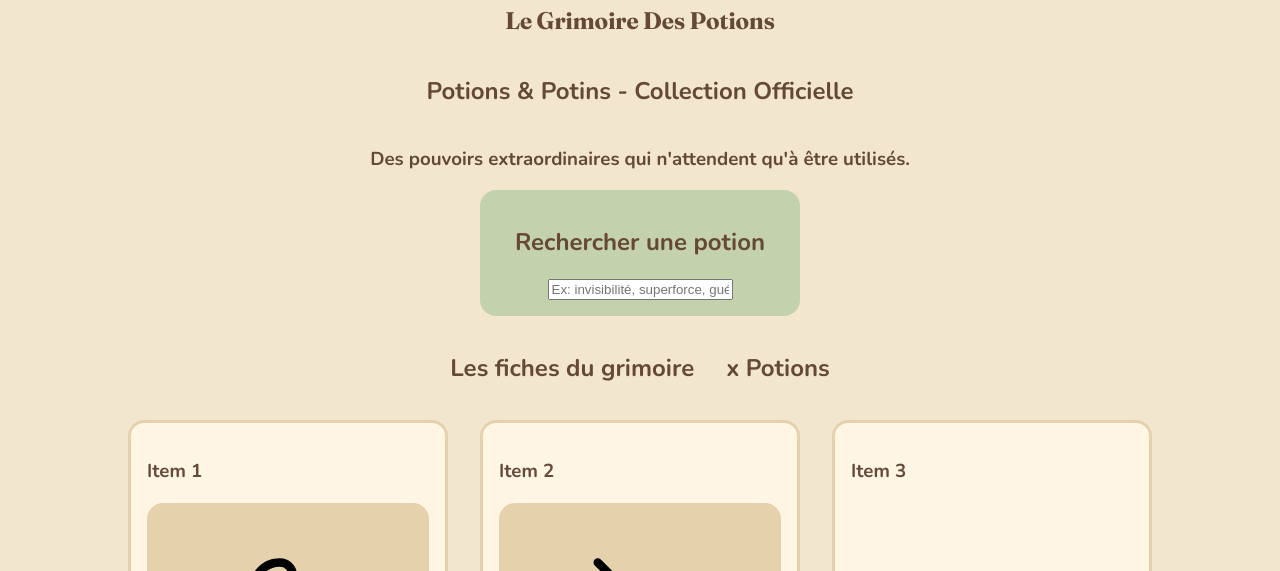
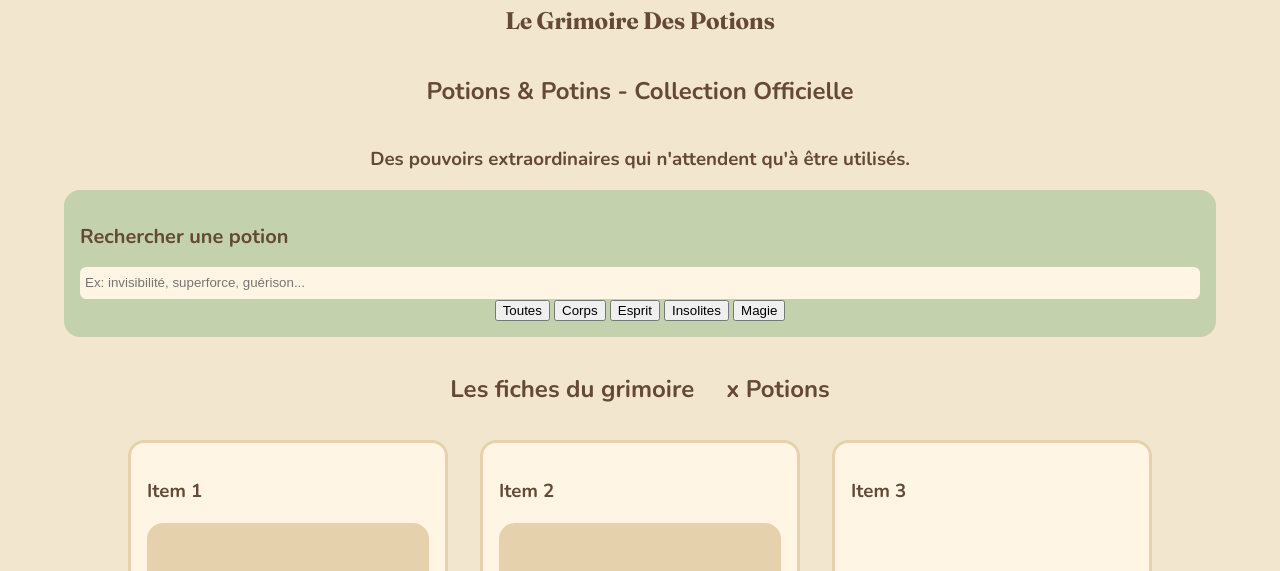
Before and after one commit to 2562506/TP2, a website built with Vite: page TP2/catalogue.html in a window 1280 px wide. Shown: the part 158-729 px from the top of the page. Built offline with nearby package versions, Linux system fonts and the light colour scheme.

Commit message:
Ajout boutons

```diff
--- a/TP2/catalogue.html
+++ b/TP2/catalogue.html
@@ -41,8 +41,15 @@
             <h2>Potions & Potins - Collection Officielle</h2>
             <h3>Des pouvoirs extraordinaires qui n'attendent qu'à être utilisés.</h3>
             <div class="boite-recherche">
-                <h2>Rechercher une potion</h2>
+                <h2 id="recherche-potion">Rechercher une potion</h2>
                 <input type="text" id="searchInput" placeholder="Ex: invisibilité, superforce, guérison...">
+                <div id="classement">
+                    <button>Toutes</button>
+                    <button>Corps</button>
+                    <button>Esprit</button>
+                    <button>Insolites</button>
+                    <button>Magie</button>
+                </div>
             </div>
             <div id="info-supplementaires">
                 <h2 id="fiche-grimoire">Les fiches du grimoire</h2>
--- a/TP2/src/styles/pages/catalogue.css
+++ b/TP2/src/styles/pages/catalogue.css
@@ -6,6 +6,14 @@
     text-align: center;
     flex-wrap: wrap;
     gap: 2rem;
+}
+
+#searchInput {
+    background-color: #fff5e5;
+    border: 0.2rem solid #fff5e5;
+    height: 2rem;
+    border-radius: 0.4rem;
+    width: 100%;
 }
 
 #catalogue {
@@ -32,12 +40,19 @@
     border: 0.2rem solid #e5d1ac;
     border-radius: 1rem;
 }
-
+#recherche-potion {
+    display: flex;
+    align-items: flex-start;
+    font-size: 1.25rem;
+}
 .boite-recherche {
-    width: clamp(10rem, 40vw, 20rem);
+    width: 90%;
     padding: 1rem;
     background-color: #c4d1ad;
     border-radius: 1rem;
+    display: flex;
+    justify-content: flex-start;
+    flex-direction: column;
 }
 
 #fiche-grimoire {
```
